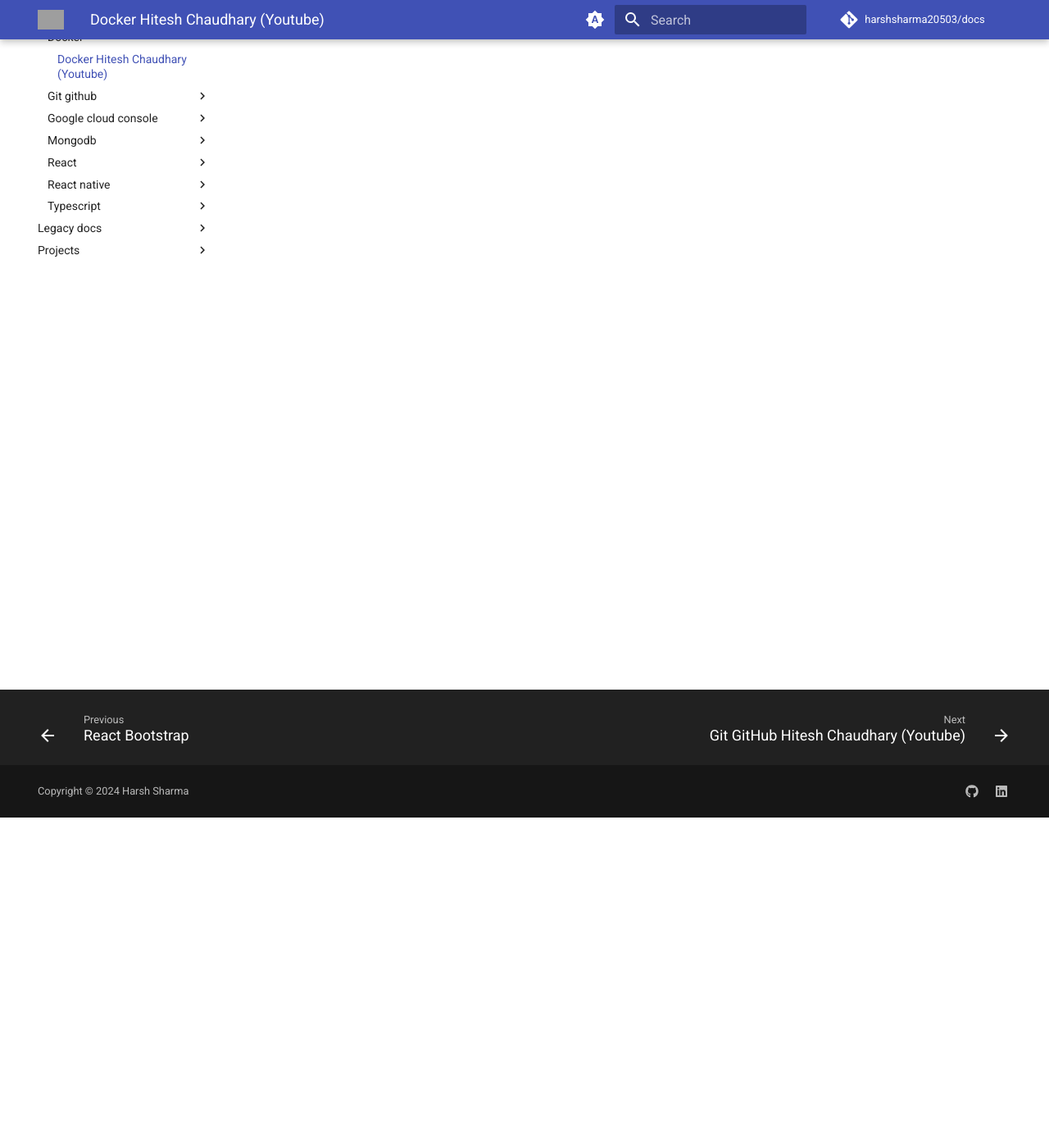
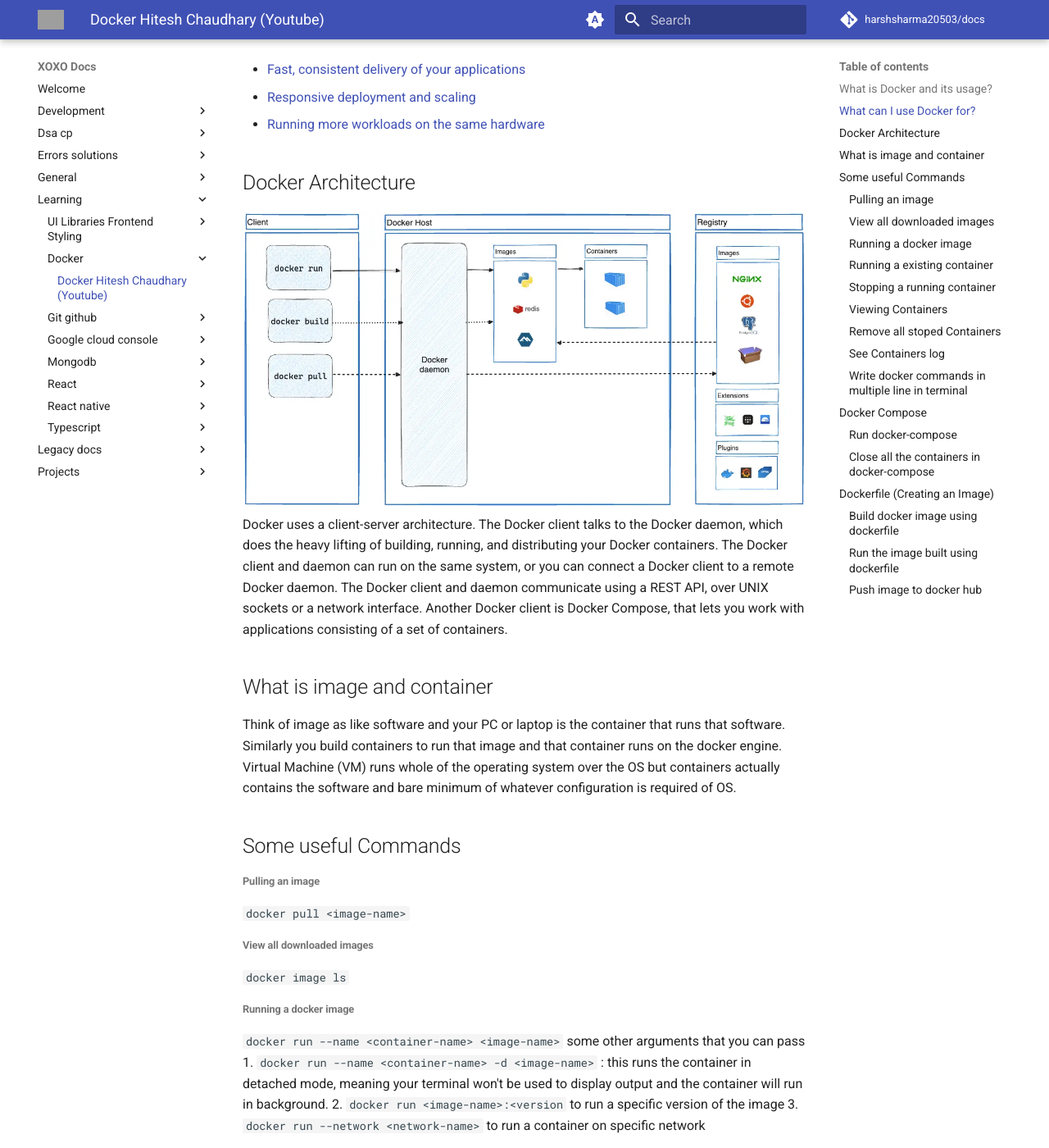
Before and after one commit to HarshSharma20503/Docs, an MkDocs documentation site: the page built from docs/learning/docker/Docker - Hitesh Chaudhary (Youtube).md, in a window 1280 px wide and 1400 px high, scrolled down 403 px. Shown: the whole window at 82% size. Built offline with MkDocs 1.6.1 and Material for MkDocs 9.7.7, drawn with Linux system fonts in a browser that asks for light colours; comment, search, counter and statistics services are not loaded; some of the changed text lies outside the part shown; grey boxes are pictures that could not be loaded.

Commit message:
docker docs added

````diff
--- a/docs/learning/docker/Docker - Hitesh Chaudhary (Youtube).md
+++ b/docs/learning/docker/Docker - Hitesh Chaudhary (Youtube).md
@@ -1 +1,103 @@
-Learning Soon
+## What is Docker and its usage?
+
+Docker is an open platform for developing, shipping, and running applications. Docker provides the ability to package and run an application in a loosely isolated environment called a container. The isolation and security lets you run many containers simultaneously on a given host. Containers are lightweight and contain everything needed to run the application, so you don't need to rely on what's installed on the host. You can share containers while you work, and be sure that everyone you share with gets the same container that works in the same way.
+
+## What can I use Docker for?
+
+- [Fast, consistent delivery of your applications](https://docs.docker.com/get-started/docker-overview/#fast-consistent-delivery-of-your-applications)
+- [Responsive deployment and scaling](https://docs.docker.com/get-started/docker-overview/#responsive-deployment-and-scaling)
+- [Running more workloads on the same hardware](https://docs.docker.com/get-started/docker-overview/#running-more-workloads-on-the-same-hardware)
+## Docker Architecture
+
+![](Pasted%20image%2020240929215918.png)
+Docker uses a client-server architecture. The Docker client talks to the Docker daemon, which does the heavy lifting of building, running, and distributing your Docker containers. The Docker client and daemon can run on the same system, or you can connect a Docker client to a remote Docker daemon. The Docker client and daemon communicate using a REST API, over UNIX sockets or a network interface. Another Docker client is Docker Compose, that lets you work with applications consisting of a set of containers.
+
+## What is image and container
+
+Think of image as like software and your PC or laptop is the container that runs that software. Similarly you build containers to run that image and that container runs on the docker engine. Virtual Machine (VM) runs whole of the operating system over the OS but containers actually contains the software and bare minimum of whatever configuration is required of OS.
+
+## Some useful Commands
+
+###### Pulling an image
+`docker pull <image-name>`
+###### View all downloaded images
+`docker image ls`
+###### Running a docker image
+`docker run --name <container-name> <image-name>`
+some other arguments that you can pass
+1. `docker run --name <container-name> -d <image-name>` : this runs the container in detached mode, meaning your terminal won't be used to display output and the container will run in background.
+2. `docker run <image-name>:<version` to run a specific version of the image
+3. `docker run --network <network-name>` to run a container on specific network
+###### Running a existing container
+`docker start <container-name/container-tag>`
+###### Stopping a running container
+`docker stop <container-name/container-tag>`
+or
+`docker container stop <container-name/container-tag>`
+###### Viewing Containers
+1. Running containers: `docker ps` or `docker container ls`
+2. All containers: `docker ps -a`
+###### Remove all stoped Containers
+`docker container prune`
+###### See Containers log
+`docker logs <container-name/container-id>`
+###### Write docker commands in multiple line in terminal
+```bash
+docker run --name test \
+-p 8081:8081 \
+-e ...
+```
+
+## Docker Compose
+
+```yml
+services:
+	<container-name-1>:
+		image: <image-name-1>
+		ports:
+			- "<host-port>:<container-port>"
+		environment:
+			- <environment-key>=<environment-value>
+		volumes:
+			- mymongo-data:/data/db
+	<container-name-2>:
+		image: <image-name-2>
+		restart: always       %% makes sure to restart container if it exits %%
+		ports:
+			- "<host-port>:<container-port>"
+volumes:
+	mymongo-data:
+		driver: local
+```
+
+**Note:** All the containers in a docker-compose.yml file share the same network
+
+###### Run docker-compose
+`docker-compose -f docker-compose.yml up`
+###### Close all the containers in docker-compose
+`docker-compose -f docker-compose.yml down`
+## Dockerfile (Creating an Image)
+
+1. Create the dockerfile in the root dir.
+2. Given a example of a flask image
+
+```Dockerfile
+FROM python:3-alpine3.15
+
+WORKDIR /app
+
+COPY . /app
+
+RUN pip install -r requirements.txt
+
+EXPOSE 3000
+
+CMD python ./index.py
+```
+
+###### Build docker image using dockerfile
+`docker build -t <username>/<image-name>:<version> <Dockerfile-path>`
+###### Run the image built using dockerfile
+`docker container run -d -p 3000:3000 <username>/<image-name>:<version>`
+###### Push image to docker hub
+`docker push <username>/<image-name>:<version>`
````
Also changed, not shown: docs/learning/docker/Pasted image 20240929215918.png (added).
